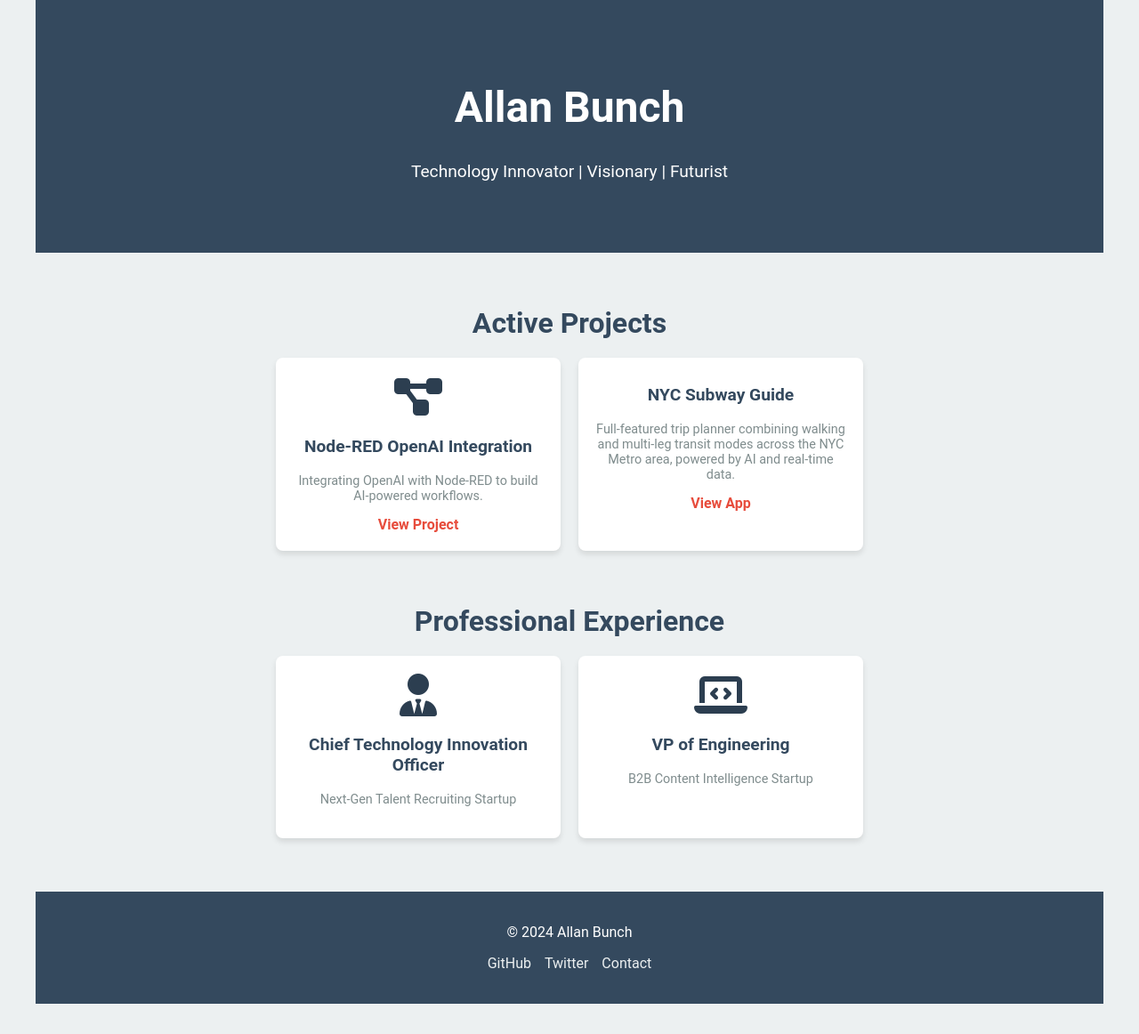
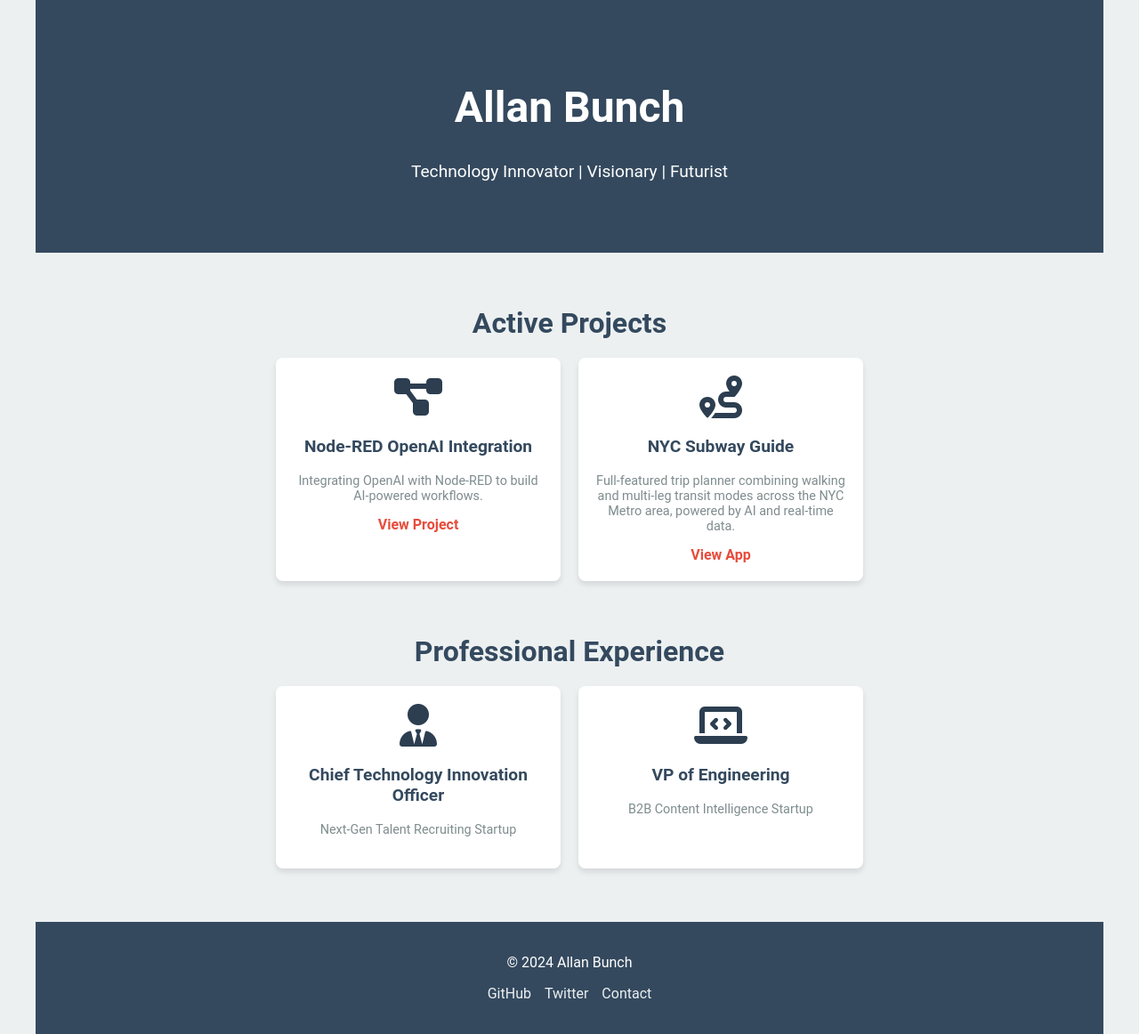
Before and after one commit to allanbunch/allanbunch.github.io, a Jekyll site: the page built from index.html, in a window 1280 px wide. Shown: the whole page at 89% size. Built offline with Jekyll 4.4.1, drawn with Linux system fonts in a browser that asks for light colours; before the commit the page ends 1128 px from its top, so only the background shows below that.

Commit message:
Updated route icon

```diff
--- a/index.html
+++ b/index.html
@@ -14,7 +14,7 @@
       <a href="https://github.com/allanbunch/node-red-openai-api" class="project-link">View Project</a>
     </div>
     <div class="card">
-      <i class="fa-route"></i>
+      <i class="fa-solid fa-route"></i>
       <h3>NYC Subway Guide</h3>
       <p>Full-featured trip planner combining walking and multi-leg transit modes across the NYC Metro area, powered by
         AI and real-time data.</p>
```
